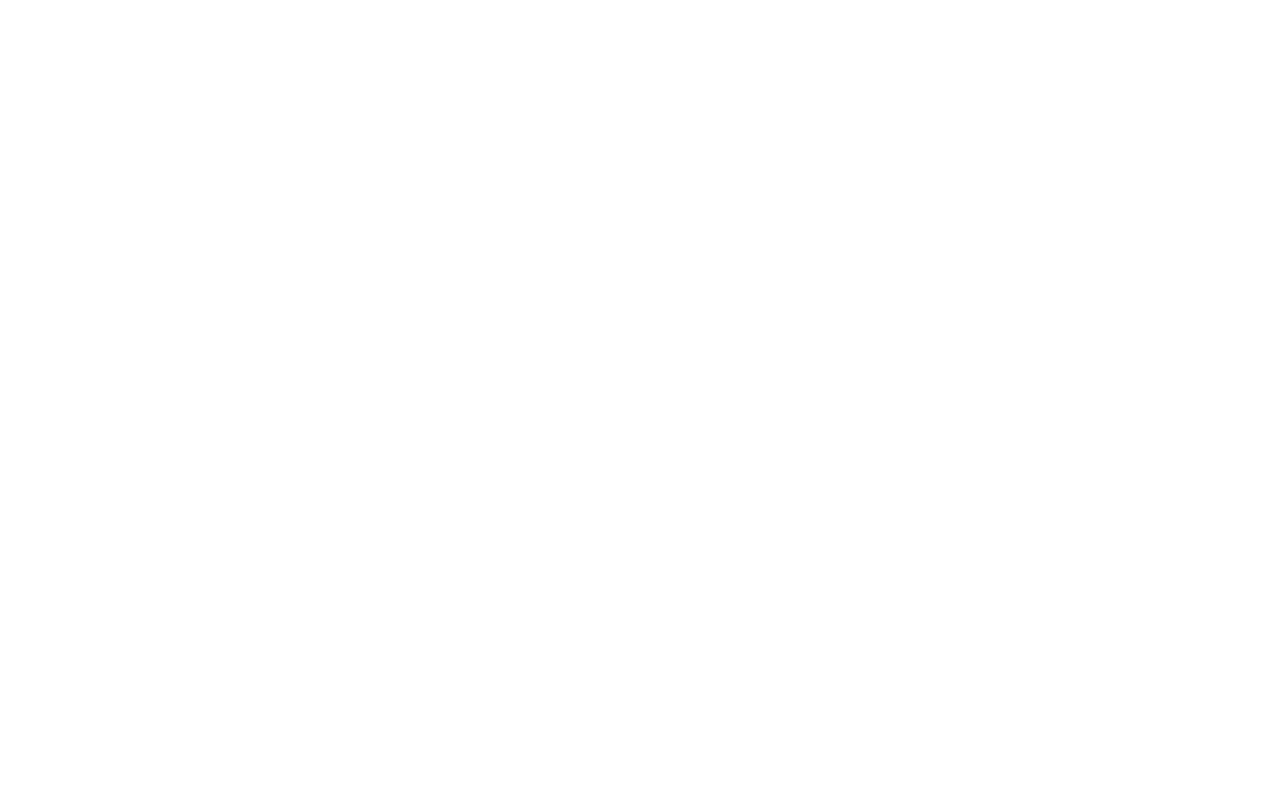
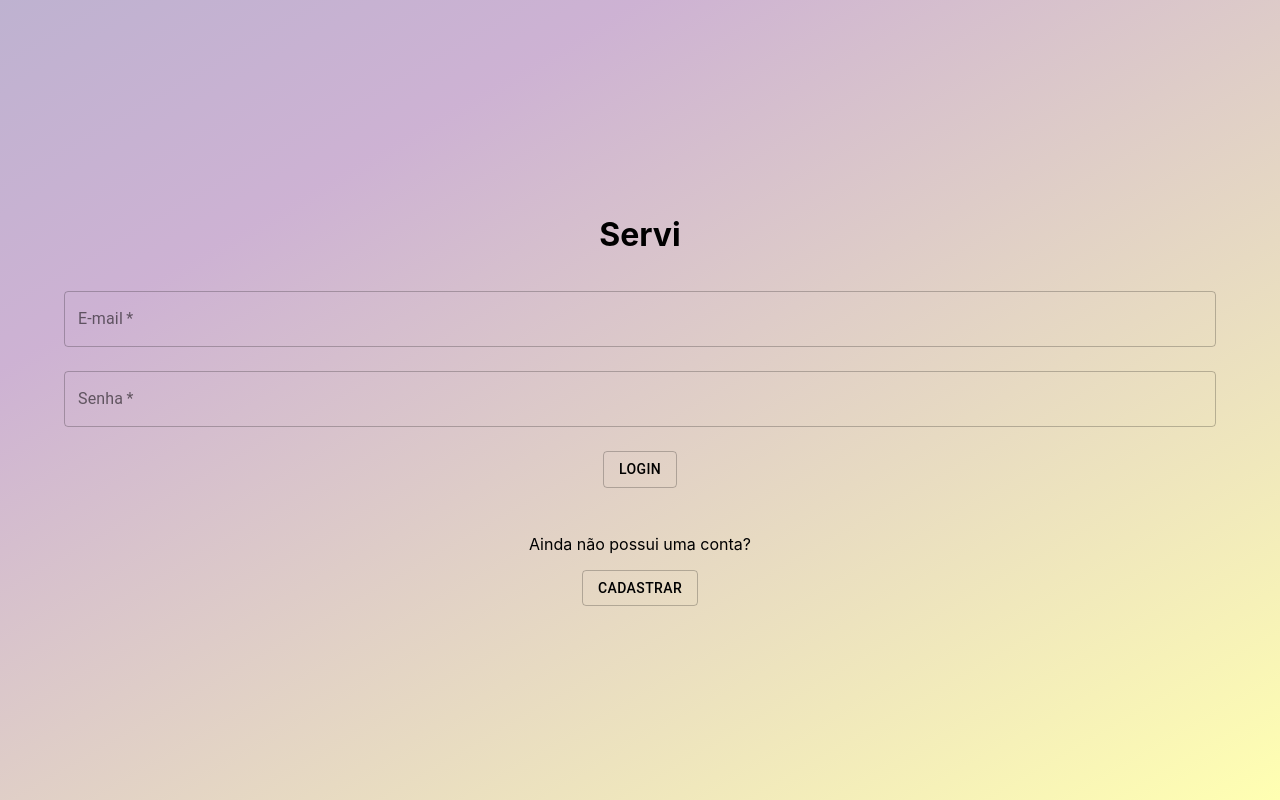
Before and after one commit to PedroBustamante/PDS, a React (Create React App) app: page /login in a window 1280 px wide. Built offline with nearby package versions, Linux system fonts and the light colour scheme.

Commit message:
fluxo de login e cadastro

```diff
--- a/src/App.js
+++ b/src/App.js
@@ -4,8 +4,9 @@
   Route,
 } from "react-router-dom";
 import './App.scss';
+import Search from './views/Search'
+import SignUp from './views/SignUp'
 import Home from './views/Home'
-import SignUp from './views/SignUp'
 import Login from './views/Login'
 
 function App() {
@@ -14,13 +15,16 @@
       <div className="App">
           <Switch>
             <Route exact path="/">
-              <Login />
+              <Home />
             </Route>
-            <Route exact path="/home">
-              <Home />
+            <Route exact path="/search">
+              <Search />
             </Route>
             <Route exact path="/signup">
               <SignUp />
+            </Route>
+            <Route exact path="/login">
+              <Login />
             </Route>
           </Switch>
       </div>
--- a/src/index.scss
+++ b/src/index.scss
@@ -11,3 +11,8 @@
   font-family: source-code-pro, Menlo, Monaco, Consolas, 'Courier New',
     monospace;
 }
+
+a {
+  text-decoration: none;
+  color: black;
+}
--- a/src/views/Home/index.jsx
+++ b/src/views/Home/index.jsx
@@ -1,47 +1,25 @@
 import React from 'react'
 import {
+  BrowserRouter as Router,
+  Switch,
+  Route,
   Link
 } from "react-router-dom";
-import ArtistCard from './../../components/ArtistCard';
+
 import './styles.scss'
-import { Button, List } from '@material-ui/core';
+
+import { Button } from '@material-ui/core';
 
 const Home = () => {
-    const artistsMock = [
-        {
-            name: 'Name sorbenodsofaj',
-            price: 35,
-            twitter: '@twitter',
-            instagram: '@instagram',
-            category: 'Soccer',
-            categorySecondary: null,
-        },
-        {
-            name: 'Name2 sorbenodsofaj2',
-            price: 22,
-            twitter: '@twitter2',
-            instagram: '@instagram2',
-            category: 'Soccer2',
-            categorySecondary: null,
-        },
-        {
-            name: 'Name sorbenodsofaj3',
-            price: 333,
-            twitter: '@twitter3',
-            instagram: '@instagram3',
-            category: 'Soccer',
-            categorySecondary: null,
-        }
-    ]
-    return (
-        <div className="home">
-            <span className="title">SALVE!</span>
-            <div className="cardsGrid">
-                {artistsMock.map(artist =>
-                    <ArtistCard artist={artist} />
-                )}
+        return (
+            <div className="home">
+                <h1>Salve!</h1>
+                <p>Conecte-se com seu ídolo favorito!</p>
+                <div className="buttons">
+                    <Button className="home-button" variant="outlined"><Link to="/login">Entrar</Link></Button>
+                    <Button className="home-button" variant="outlined"><Link to="/signup">Cadastrar</Link></Button>
+                </div>
             </div>
-        </div>
-    )
+        )
 }
 export default Home;
--- a/src/views/Home/styles.scss
+++ b/src/views/Home/styles.scss
@@ -1,20 +1,18 @@
 .home {
-    background-color: #FF9B71;
-    // background: linear-gradient(150deg, rgba(40,0,100,0.3) 0%, rgba(90,0,110,0.3) 24%, rgba(255,255,0,0.3) 100%);
+    background: linear-gradient(150deg, rgba(40,0,100,0.3) 0%, rgba(90,0,110,0.3) 24%, rgba(255,255,0,0.3) 100%);
     height: 100vh;
     display: flex;
     flex-direction: column;
     align-items: center;
+    justify-content: center;
+
+    h1 {
+        margin: 0;
+    }
+
+    .buttons {
+        .home-button:first-child {
+            margin-right: 10px;
+        }
+    }
 }
-.title {
-    margin: 30px;
-    text-align: center;
-    font-family:Verdana, Geneva, Tahoma, sans-serif ;
-    font-weight: bold;
-    font-size: 32;
-    color: #2D3047;
-}
-.cardsGrid {
-    flex-direction: row;
-    display: flex;
-}
--- a/src/views/Login/index.jsx
+++ b/src/views/Login/index.jsx
@@ -8,18 +8,27 @@
 
 import './styles.scss'
 
-import { Button } from '@material-ui/core';
+import { Button, TextField } from '@material-ui/core';
 
-const Login = () => {
-        return (
-            <div className="login">
-                <h1>Salve!</h1>
-                <p>Conecte-se com seu ídolo favorito!</p>
-                <div className="buttons">
-                    <Button className="home-button" variant="outlined"><Link to="/home">Entrar</Link></Button>
-                    <Button className="home-button" variant="outlined"><Link to="/signup">Cadastrar</Link></Button>
+export default function index() {
+    return (
+        <div className="login">
+            <h1>Servi</h1>
+            <form id="form-login">
+                <div>
+                    <TextField required className="form-field" label="E-mail" variant="outlined" margin="normal"/>
                 </div>
+                <div>
+                    <TextField required className="form-field"  type="password" label="Senha" variant="outlined" margin="normal"/>
+                </div>
+                <div>
+                    <Button className="submit-button" variant="outlined"><Link to="/search">Login</Link></Button>
+                </div>
+            </form>
+            <div id="register-div">
+                <p>Ainda não possui uma conta?</p>
+                <Button variant="outlined"><Link to="/signup">Cadastrar</Link></Button>
             </div>
-        )
+        </div>
+    )
 }
-export default Login;
--- a/src/views/Login/styles.scss
+++ b/src/views/Login/styles.scss
@@ -1,18 +1,27 @@
 .login {
     background: linear-gradient(150deg, rgba(40,0,100,0.3) 0%, rgba(90,0,110,0.3) 24%, rgba(255,255,0,0.3) 100%);
-    height: 100vh;
+    min-height: 100vh;
     display: flex;
     flex-direction: column;
     align-items: center;
     justify-content: center;
 
-    h1 {
-        margin: 0;
+    #form-login .form-field {
+        width: 90vw;
     }
 
-    .buttons {
-        .home-button:first-child {
-            margin-right: 10px;
-        }
+    #form-login .submit-button {
+        margin-top: 16px;
+        display: block;
+        margin-left: auto;
+        margin-right: auto;
+    }
+
+    #register-div {
+        margin-top: 30px;
+        display: flex;
+        flex-direction: column;
+        justify-content: center;
+        align-items: center;
     }
 }
--- /dev/null
+++ b/src/views/Search/index.jsx
@@ -0,0 +1,47 @@
+import React from 'react'
+import {
+  Link
+} from "react-router-dom";
+import ArtistCard from '../../components/ArtistCard';
+import './styles.scss'
+import { Button, List } from '@material-ui/core';
+
+const Search = () => {
+    const artistsMock = [
+        {
+            name: 'Name sorbenodsofaj',
+            price: 35,
+            twitter: '@twitter',
+            instagram: '@instagram',
+            category: 'Soccer',
+            categorySecondary: null,
+        },
+        {
+            name: 'Name2 sorbenodsofaj2',
+            price: 22,
+            twitter: '@twitter2',
+            instagram: '@instagram2',
+            category: 'Soccer2',
+            categorySecondary: null,
+        },
+        {
+            name: 'Name sorbenodsofaj3',
+            price: 333,
+            twitter: '@twitter3',
+            instagram: '@instagram3',
+            category: 'Soccer',
+            categorySecondary: null,
+        }
+    ]
+    return (
+        <div className="search">
+            <span className="title">SALVE!</span>
+            <div className="cardsGrid">
+                {artistsMock.map(artist =>
+                    <ArtistCard artist={artist} />
+                )}
+            </div>
+        </div>
+    )
+}
+export default Search;
--- /dev/null
+++ b/src/views/Search/styles.scss
@@ -0,0 +1,21 @@
+.search {
+    background-color: #FF9B71;
+    // background: linear-gradient(150deg, rgba(40,0,100,0.3) 0%, rgba(90,0,110,0.3) 24%, rgba(255,255,0,0.3) 100%);
+    height: 100vh;
+    display: flex;
+    flex-direction: column;
+    align-items: center;
+
+    .title {
+        margin: 30px;
+        text-align: center;
+        font-family:Verdana, Geneva, Tahoma, sans-serif ;
+        font-weight: bold;
+        font-size: 32;
+        color: #2D3047;
+    }
+    .cardsGrid {
+        flex-direction: row;
+        display: flex;
+    }
+}
--- a/src/views/SignUp/index.jsx
+++ b/src/views/SignUp/index.jsx
@@ -29,12 +29,12 @@
                     <TextField  required className="form-field" label="Telefone" variant="outlined" margin="normal" type="number"/>
                 </div>
                 <div><Link to="/public"></Link>
-                    <Button className="submit-button" variant="outlined" type="submit"><Link to="/">Registrar</Link></Button>
+                    <Button className="submit-button" variant="outlined" type="submit"><Link to="/">Cadastrar</Link></Button>
                 </div>
             </form>
             <div id="login-div">
                 <p>Já possui uma conta?</p>
-                <Button to="/login" variant="outlined" >Login</Button>
+                <Button variant="outlined" ><Link to="/login">Login</Link></Button>
             </div>
         </div>
     )
```
